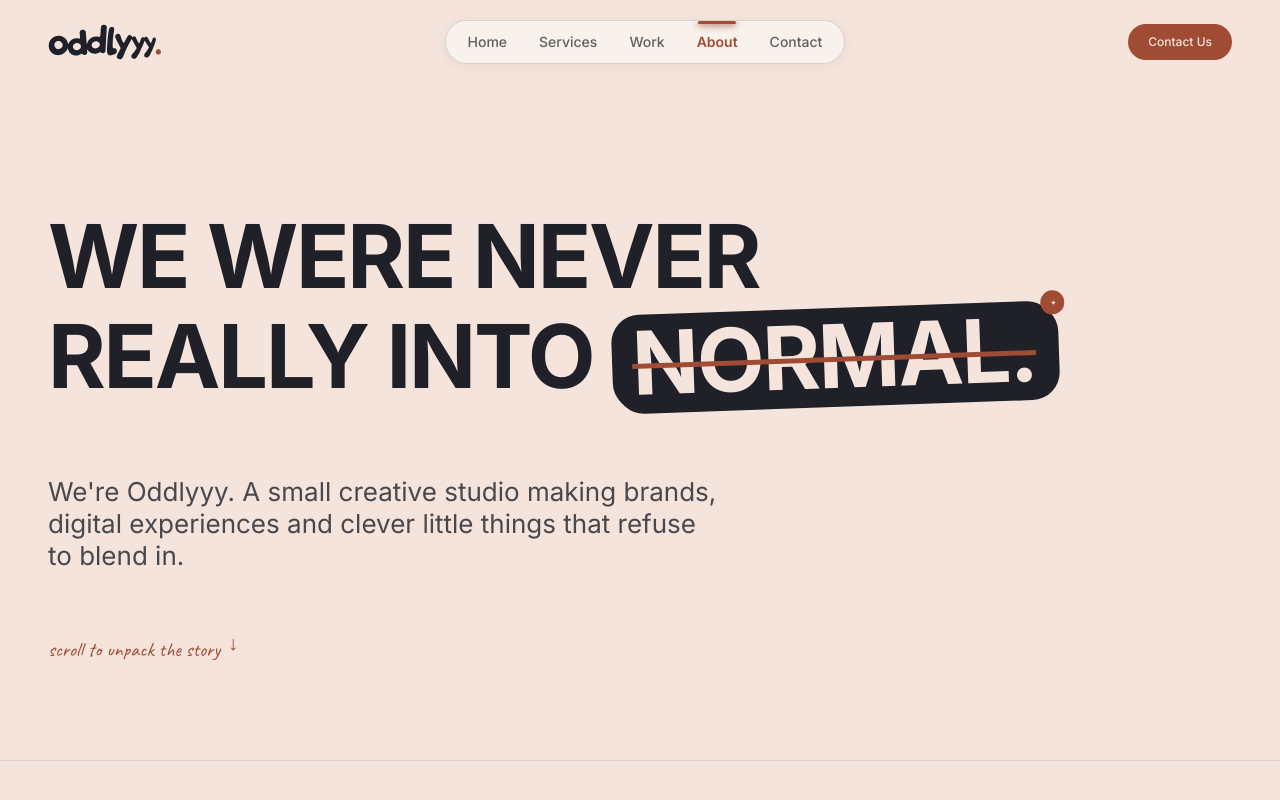
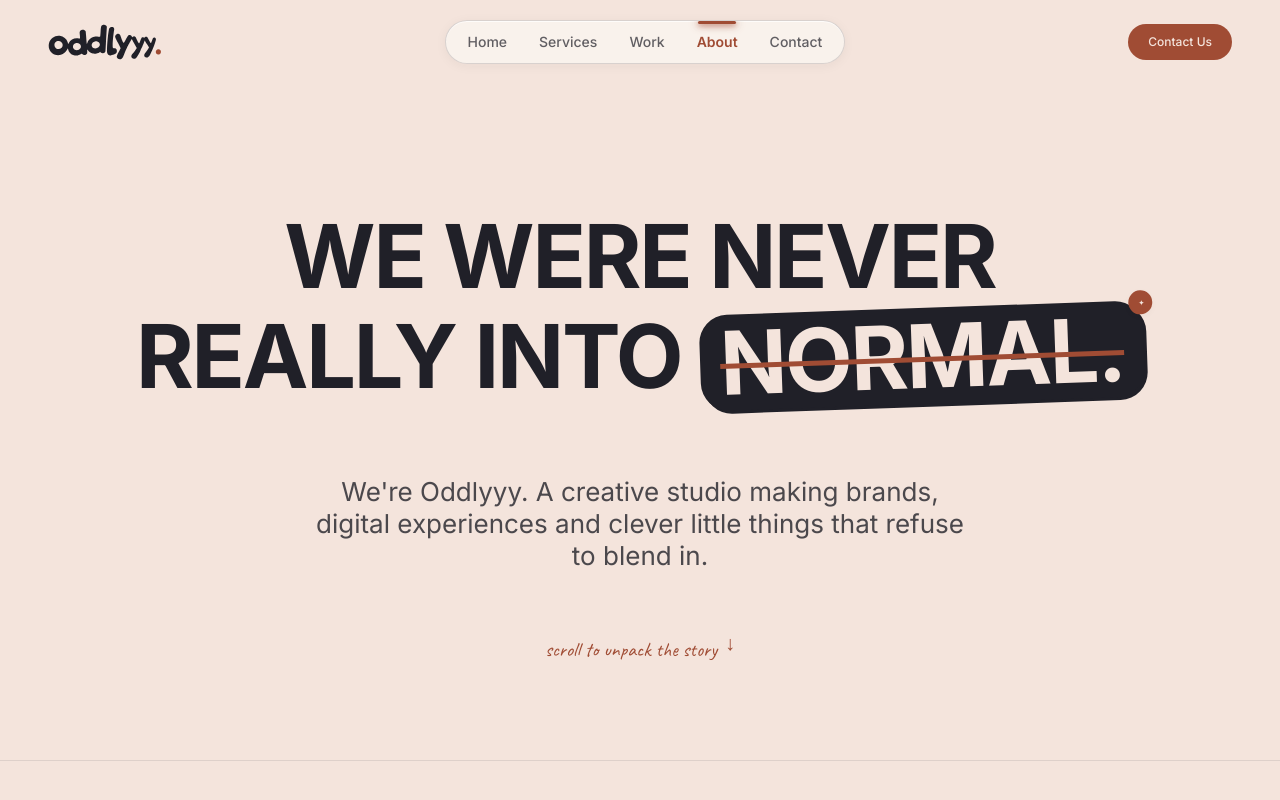
Before and after one commit to Atharva0393/Oddlyyy, a Next.js app: page /about in a window 1280 px wide. Shown: the top 800 px of the page. Built offline with nearby package versions, Linux system fonts and the light colour scheme; a web font is replaced by a local one.

Commit message:
style(about): center-align hero section and remove small from narrative copy

```diff
--- a/src/app/about/page.tsx
+++ b/src/app/about/page.tsx
@@ -12,7 +12,7 @@ import {
 export const metadata: Metadata = {
   title: "About Oddlyyy | Independent Creative Digital Studio",
   description:
-    "We're Oddlyyy. A small creative studio making brands, digital experiences and clever little things that refuse to blend in. Why. Why not. Why settle.",
+    "We're Oddlyyy. A creative studio making brands, digital experiences and clever little things that refuse to blend in. Why. Why not. Why settle.",
   openGraph: {
     title: "About Oddlyyy | We Were Never Really Into Normal",
     description:
--- a/src/components/sections/about/AboutHeroManifesto.tsx
+++ b/src/components/sections/about/AboutHeroManifesto.tsx
@@ -37,10 +37,10 @@ export const AboutHeroManifesto: React.FC = () => {
         variants={containerVariants}
         initial="hidden"
         animate="visible"
-        className="relative z-10 max-w-5xl space-y-8 sm:space-y-12"
+        className="relative z-10 max-w-5xl mx-auto text-center space-y-8 sm:space-y-12 flex flex-col items-center"
       >
         {/* Hero Display Headline */}
-        <motion.div variants={itemVariants}>
+        <motion.div variants={itemVariants} className="w-full">
           <h1 className="font-primary font-bold text-4xl sm:text-6xl md:text-7xl lg:text-[5.5rem] tracking-tight text-ink leading-[0.96] sm:leading-[0.93]">
             WE WERE NEVER REALLY INTO{" "}
             <span className="relative inline-block my-1.5 sm:my-2 px-3 sm:px-5 py-0.5 sm:py-1 rounded-2xl bg-ink text-cream -rotate-2 select-none shadow-ink-offset transition-transform duration-300 hover:rotate-0 hover:scale-[1.03]">
@@ -58,14 +58,14 @@ export const AboutHeroManifesto: React.FC = () => {
         </motion.div>
 
         {/* Conversational Supporting Narrative */}
-        <motion.div variants={itemVariants} className="pt-2 sm:pt-4 max-w-2xl">
+        <motion.div variants={itemVariants} className="pt-2 sm:pt-4 max-w-2xl mx-auto">
           <p className="font-primary text-xl sm:text-2xl md:text-[26px] text-ink/80 leading-relaxed font-normal">
-            We&apos;re Oddlyyy. A small creative studio making brands, digital experiences and clever little things that refuse to blend in.
+            We&apos;re Oddlyyy. A creative studio making brands, digital experiences and clever little things that refuse to blend in.
           </p>
         </motion.div>
 
         {/* Clean Scroll Cue */}
-        <motion.div variants={itemVariants} className="pt-4 flex items-center gap-2 text-terracotta font-accent text-lg sm:text-xl">
+        <motion.div variants={itemVariants} className="pt-4 flex items-center justify-center gap-2 text-terracotta font-accent text-lg sm:text-xl mx-auto">
           <span>scroll to unpack the story</span>
           <span className="inline-block animate-bounce">↓</span>
         </motion.div>
```
